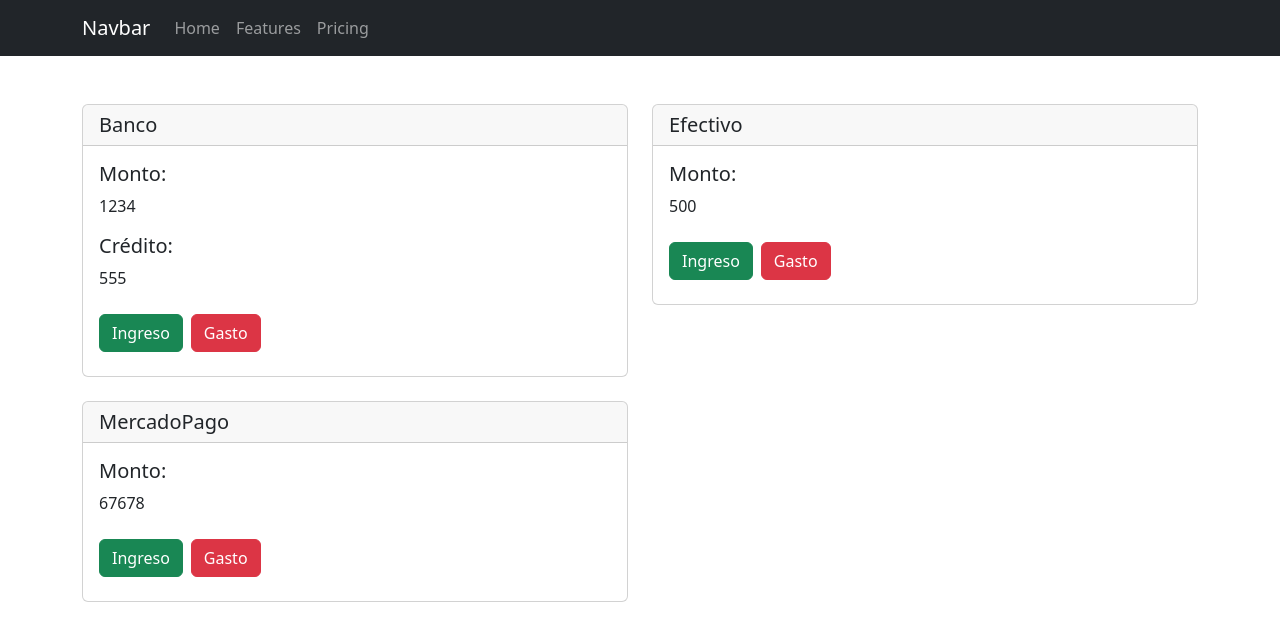
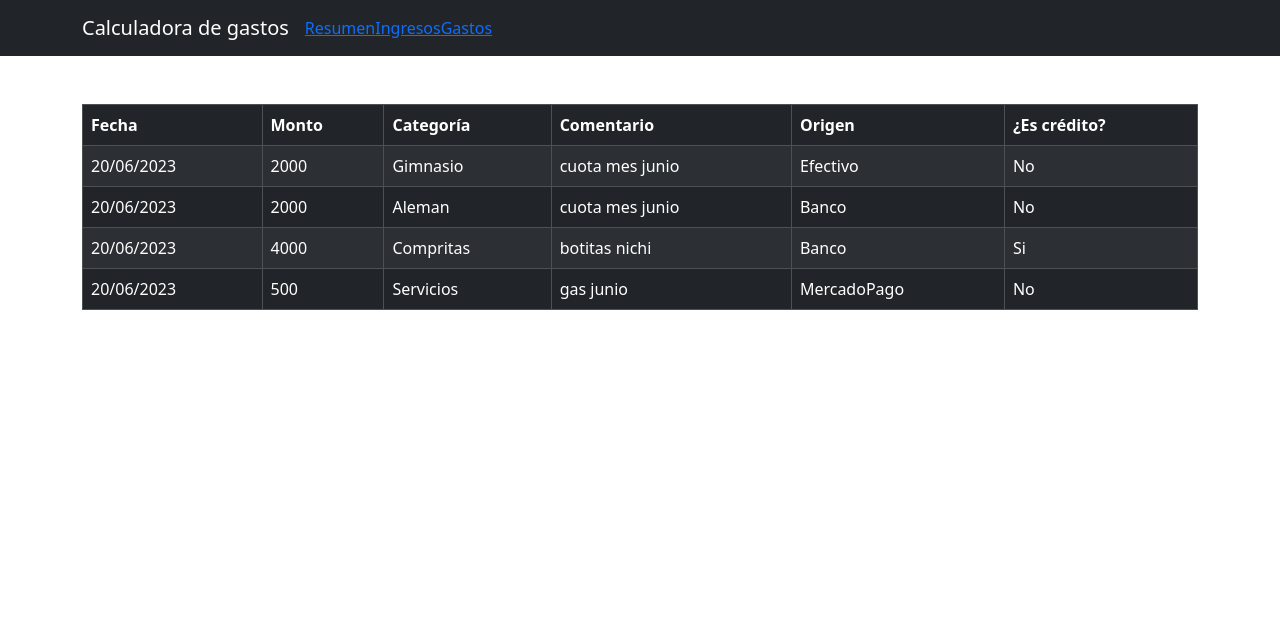
Before and after one commit to Juancho41/CalcGasto, a React (Create React App) app in the folder calculadora/: page /gastos in a window 1280 px wide. Shown: the top 640 px of the page. Built offline with nearby package versions, Linux system fonts and the light colour scheme.

Commit message:
Agregamos lista de ingresos y gastos. Agregamos logica de react router para las distintas paginas

```diff
--- a/calculadora/package.json
+++ b/calculadora/package.json
@@ -11,6 +11,7 @@
     "react": "^18.2.0",
     "react-bootstrap": "^2.7.4",
     "react-dom": "^18.2.0",
+    "react-router-dom": "^6.13.0",
     "react-scripts": "5.0.1",
     "web-vitals": "^2.1.4"
   },
--- a/calculadora/src/App.js
+++ /dev/null
@@ -1,39 +0,0 @@
-import NavbarCalc from "./components/NavbarCalc";
-import BilleGrid from "./components/BilleGrid";
-
-function App() {
-
-
-  const mockDataBilletera = [
-    {
-      'id': 1,
-      'nombre': 'Banco',
-      'monto': 1234,
-      'permiteCredito': true,
-      'fechaPagoTarj': 1,
-      'montoCredito': 555
-    },
-    {
-      'id': 2,
-      'nombre': 'Efectivo',
-      'monto': 500,
-      'permiteCredito': false,
-    },
-    {
-      'id': 3,
-      'nombre': 'MercadoPago',
-      'monto': 67678,
-      'permiteCredito': false,
-    },
-  ]
-
-  return (
-    <>
-      <NavbarCalc />
-      <BilleGrid mockDataBilletera={mockDataBilletera}/>
-
-    </>
-  );
-}
-
-export default App;
--- /dev/null
+++ b/calculadora/src/App.jsx
@@ -0,0 +1,112 @@
+import NavbarCalc from "./components/NavbarCalc";
+import BilleGrid from "./components/BilleGrid";
+import ListaIngresos from "./components/ListaIngresos";
+import ListaGastos from "./components/ListaGastos";
+
+import { BrowserRouter, Routes, Route } from "react-router-dom";
+
+function App() {
+
+
+  const mockDataBilletera = [
+    {
+      'id': 1,
+      'nombre': 'Banco',
+      'monto': 1234,
+      'permiteCredito': true,
+      'fechaPagoTarj': 1,
+      'montoCredito': 555
+    },
+    {
+      'id': 2,
+      'nombre': 'Efectivo',
+      'monto': 500,
+      'permiteCredito': false,
+    },
+    {
+      'id': 3,
+      'nombre': 'MercadoPago',
+      'monto': 67678,
+      'permiteCredito': false,
+    },
+  ]
+  const mockDataIngresos = [
+    {
+      'id': 1,
+      'fecha': new Date ('06/20/2023'),
+      'monto': 100000,
+      'categoria': 'sueldo',
+      'comentario': 'sueldo mensual',
+      'destino': 'Banco'
+    },
+    {
+      'id': 2,
+      'fecha': new Date ('10/06/2023'),
+      'monto': 500,
+      'categoria': 'movimiento',
+      'comentario': 'movimiento a mercado pago',
+      'destino': 'MercadoPago'
+    },
+    {
+      'id': 3,
+      'fecha': new Date ('05/06/2023'),
+      'monto': 30,
+      'categoria': 'movimiento',
+      'comentario': 'extraccion de efectivo',
+      'destino': 'Efectivo'
+    }
+  ]
+  const mockDataGastos = [
+    {
+      'id': 1,
+      'fecha': new Date ('06/20/2023'),
+      'monto': 2000,
+      'categoria': 'Gimnasio',
+      'comentario': 'cuota mes junio',
+      'origen': 'Efectivo',
+      'credito': false
+    },
+    {
+      'id': 2,
+      'fecha': new Date ('06/20/2023'),
+      'monto': 2000,
+      'categoria': 'Aleman',
+      'comentario': 'cuota mes junio',
+      'origen': 'Banco',
+      'credito': false
+    },
+    {
+      'id': 3,
+      'fecha': new Date ('06/20/2023'),
+      'monto': 4000,
+      'categoria': 'Compritas',
+      'comentario': 'botitas nichi',
+      'origen': 'Banco',
+      'credito': true
+    },
+    {
+      'id': 4,
+      'fecha': new Date ('06/20/2023'),
+      'monto': 500,
+      'categoria': 'Servicios',
+      'comentario': 'gas junio',
+      'origen': 'MercadoPago',
+      'credito': false
+    }
+  ]
+
+
+  return (
+    <BrowserRouter>
+      <NavbarCalc />
+      <Routes>
+        <Route path="/" element={<BilleGrid mockDataBilletera={mockDataBilletera} />} />
+        <Route path="/ingresos" element={<ListaIngresos mockDataIngresos={mockDataIngresos}/>} />
+        <Route path="/gastos" element={<ListaGastos mockDataGastos={mockDataGastos}/>} />
+      </Routes>
+
+    </BrowserRouter>
+  );
+}
+
+export default App;
--- /dev/null
+++ b/calculadora/src/components/ListaGastos.jsx
@@ -0,0 +1,38 @@
+import Table from 'react-bootstrap/Table';
+import Container from 'react-bootstrap/esm/Container';
+
+function ListaGastos({ mockDataGastos }) {
+    return (
+        <Container className='mt-5'>
+            <Table striped bordered hover variant='dark'>
+                <thead>
+                    <tr>
+                        <th>Fecha</th>
+                        <th>Monto</th>
+                        <th>Categoría</th>
+                        <th>Comentario</th>
+                        <th>Origen</th>
+                        <th>¿Es crédito?</th>
+                    </tr>
+                </thead>
+                <tbody>
+                    {mockDataGastos.map((gasto) => {
+                        return (
+                            <tr>
+                                <td>{gasto.fecha.toLocaleDateString('en-GB')}</td>
+                                <td>{gasto.monto}</td>
+                                <td>{gasto.categoria}</td>
+                                <td>{gasto.comentario}</td>
+                                <td>{gasto.origen}</td>
+                                <td>{gasto.credito ? 'Si' : 'No'}</td>
+                            </tr>
+                        )
+                    })}
+                </tbody>
+            </Table>
+        </Container>
+
+    );
+}
+
+export default ListaGastos;
--- /dev/null
+++ b/calculadora/src/components/ListaIngresos.jsx
@@ -0,0 +1,36 @@
+import Table from 'react-bootstrap/Table';
+import Container from 'react-bootstrap/esm/Container';
+
+function ListaIngresos({ mockDataIngresos }) {
+    return (
+        <Container className='mt-5'>
+            <Table striped bordered hover variant='dark'>
+                <thead>
+                    <tr>
+                        <th>Fecha</th>
+                        <th>Monto</th>
+                        <th>Categoría</th>
+                        <th>Comentario</th>
+                        <th>Destino</th>
+                    </tr>
+                </thead>
+                <tbody>
+                    {mockDataIngresos.map((ingreso) => {
+                        return (
+                            <tr>
+                                <td>{ingreso.fecha.toLocaleDateString('en-GB')}</td>
+                                <td>{ingreso.monto}</td>
+                                <td>{ingreso.categoria}</td>
+                                <td>{ingreso.comentario}</td>
+                                <td>{ingreso.destino}</td>
+                            </tr>
+                        )
+                    })}
+                </tbody>
+            </Table>
+        </Container>
+
+    );
+}
+
+export default ListaIngresos;
--- a/calculadora/src/components/NavbarCalc.jsx
+++ b/calculadora/src/components/NavbarCalc.jsx
@@ -2,16 +2,24 @@ import Container from 'react-bootstrap/Container';
 import Nav from 'react-bootstrap/Nav';
 import Navbar from 'react-bootstrap/Navbar';
 
-function NavbarCalc () {
+import { Link } from 'react-router-dom';
+
+function NavbarCalc() {
   return (
     <>
       <Navbar bg="dark" variant="dark">
         <Container>
-          <Navbar.Brand href="#home">Navbar</Navbar.Brand>
+          <Navbar.Brand >Calculadora de gastos</Navbar.Brand>
           <Nav className="me-auto">
-            <Nav.Link href="#home">Home</Nav.Link>
-            <Nav.Link href="#features">Features</Nav.Link>
-            <Nav.Link href="#pricing">Pricing</Nav.Link>
+            <Link to="/">
+              Resumen
+            </Link>
+            <Link to="/ingresos">
+              Ingresos
+            </Link>
+            <Link to="/gastos">
+              Gastos
+            </Link>
           </Nav>
         </Container>
       </Navbar>
```
Also changed, not shown: 1 other file (tests, documents, lock files or other folders).
